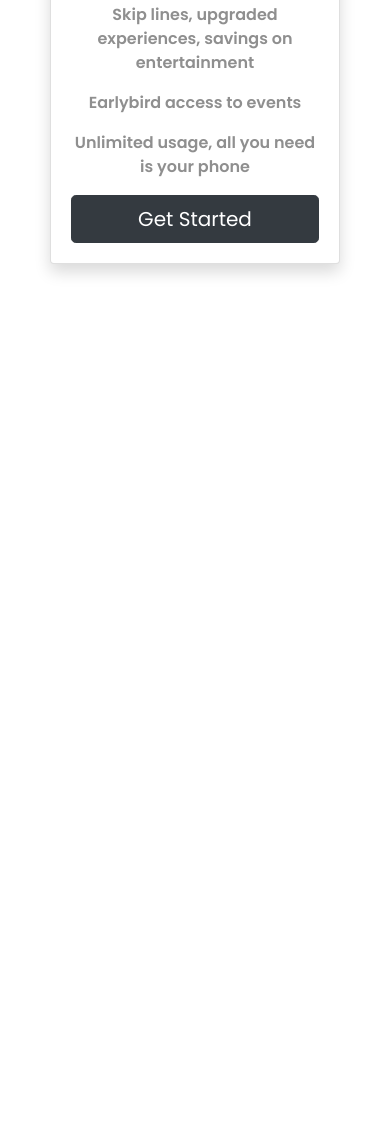
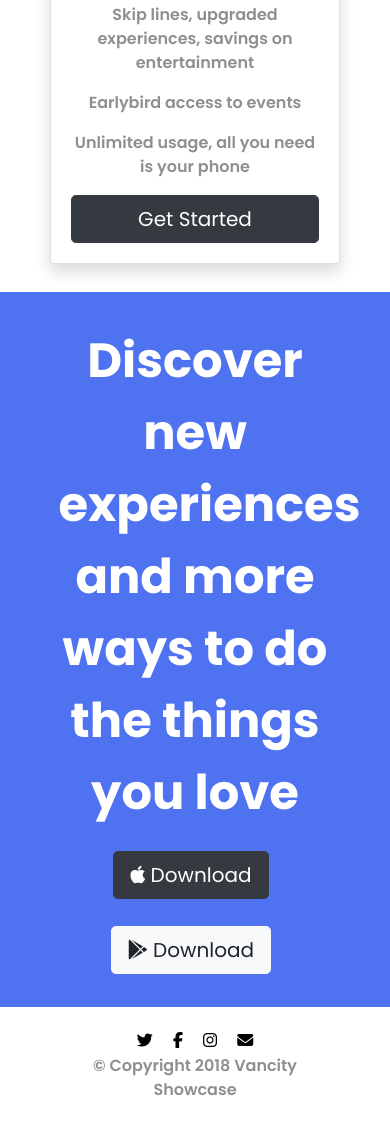
Before and after one commit to chrishombre/Vancity-Showcase, a plain HTML site: page index.html in a window 390 px wide. Shown: the part 3211-4348 px from the top of the page. Before the commit the page ends 3503 px from the top, so only its background shows below. Drawn offline with nearby package versions, Linux system fonts and the light colour scheme.

Commit message:
Finish sections
- All html and css done for desktop
- Need to add responsiveness
- Tweak design

```diff
--- a/css/styles.css
+++ b/css/styles.css
@@ -118,3 +118,12 @@ p {
   font-weight: 700;
   line-height: 1.5;
 }
+
+/* Footer */
+.social {
+  padding: 2% 3%;
+  color: black;
+}
+.social:hover {
+  color: #2b57f8;
+}
--- a/index.html
+++ b/index.html
@@ -227,10 +227,31 @@
     </section>
 
     <!-- Call to Action -->
-    <section class="colored-section" id="cta"></section>
+    <section class="colored-section" id="cta">
+      <div class="container-fluid">
+        <h3 class="big-heading">
+          Discover new experiences and more ways to do the things you love
+        </h3>
+        <button type="button" class="btn btn-dark btn-lg download-button">
+          <i class="fab fa-apple"></i> Download
+        </button>
+        <button type="button" class="btn btn-light btn-lg download-button">
+          <i class="fab fa-google-play"></i> Download
+        </button>
+      </div>
+    </section>
 
     <!-- Footer -->
-    <footer class="white-section" id="footer"></footer>
+
+    <footer class="white-section" id="footer">
+      <div class="container-fluid">
+        <a href=""><i class="social fab fa-twitter"></i></a>
+        <a href=""><i class="social fab fa-facebook-f"></i></a>
+        <a href=""><i class="social fab fa-instagram"></i></a>
+        <a href=""><i class="social fas fa-envelope"></i></a>
+        <p>© Copyright 2018 Vancity Showcase</p>
+      </div>
+    </footer>
   </body>
   <script
     src="https://code.jquery.com/jquery-3.4.1.slim.min.js"
```
